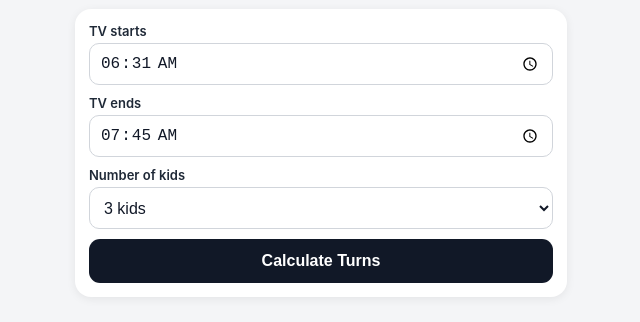
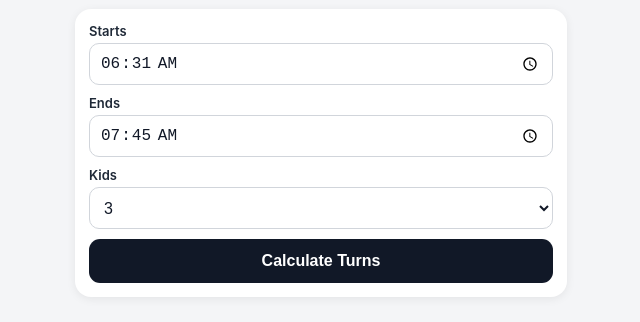
Before and after one commit to ChirpingBinder/tv-turns, a plain HTML site: page index.html in a window 1280 px wide. Shown: the part 86-408 px from the top of the page, without its empty margins (319-959 px from the left). Drawn offline with Linux system fonts and the light colour scheme; no server answers.

Commit message:
Refactor input fields for start and end times

```diff
--- a/index.html
+++ b/index.html
@@ -19,24 +19,28 @@
 
         <section class="card">
 
+            <div class="fields-row">
+
     <div class="field">
-                <label for="startTime">TV starts</label>
+        <label for="startTime">Starts</label>
         <input type="time" id="startTime" value="06:31">
     </div>
 
     <div class="field">
-                <label for="endTime">TV ends</label>
+        <label for="endTime">Ends</label>
         <input type="time" id="endTime" value="07:45">
     </div>
 
     <div class="field">
-                <label for="kids">Number of kids</label>
+        <label for="kids">Kids</label>
         <select id="kids">
-                    <option value="2">2 kids</option>
-                    <option value="3" selected>3 kids</option>
-                    <option value="4">4 kids</option>
-                    <option value="5">5 kids</option>
+            <option value="2">2</option>
+            <option value="3" selected>3</option>
+            <option value="4">4</option>
+            <option value="5">5</option>
         </select>
+    </div>
+
 </div>
 
             <button id="calculateButton">Calculate Turns</button>
```
Lines whose indentation alone changed are shown as unchanged.
